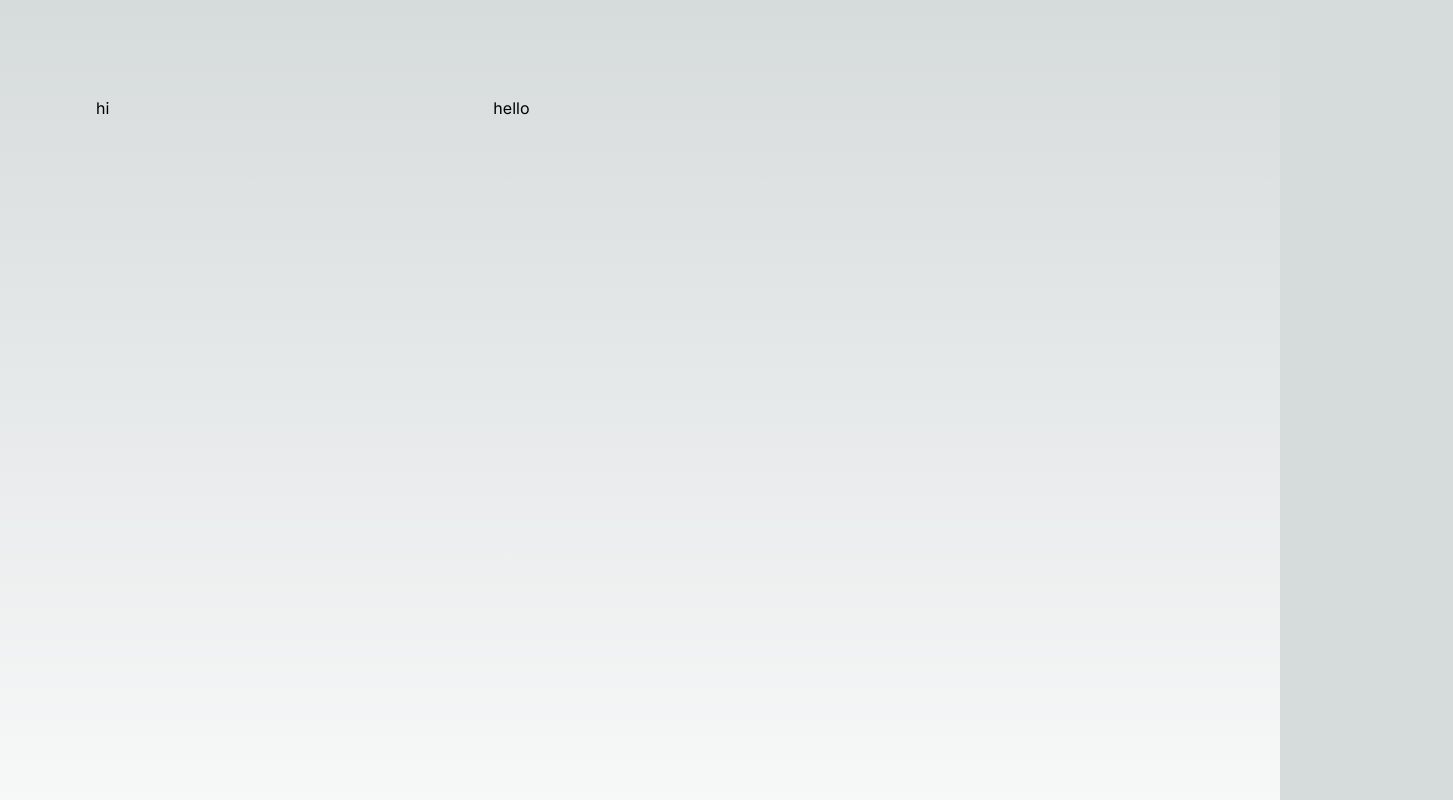
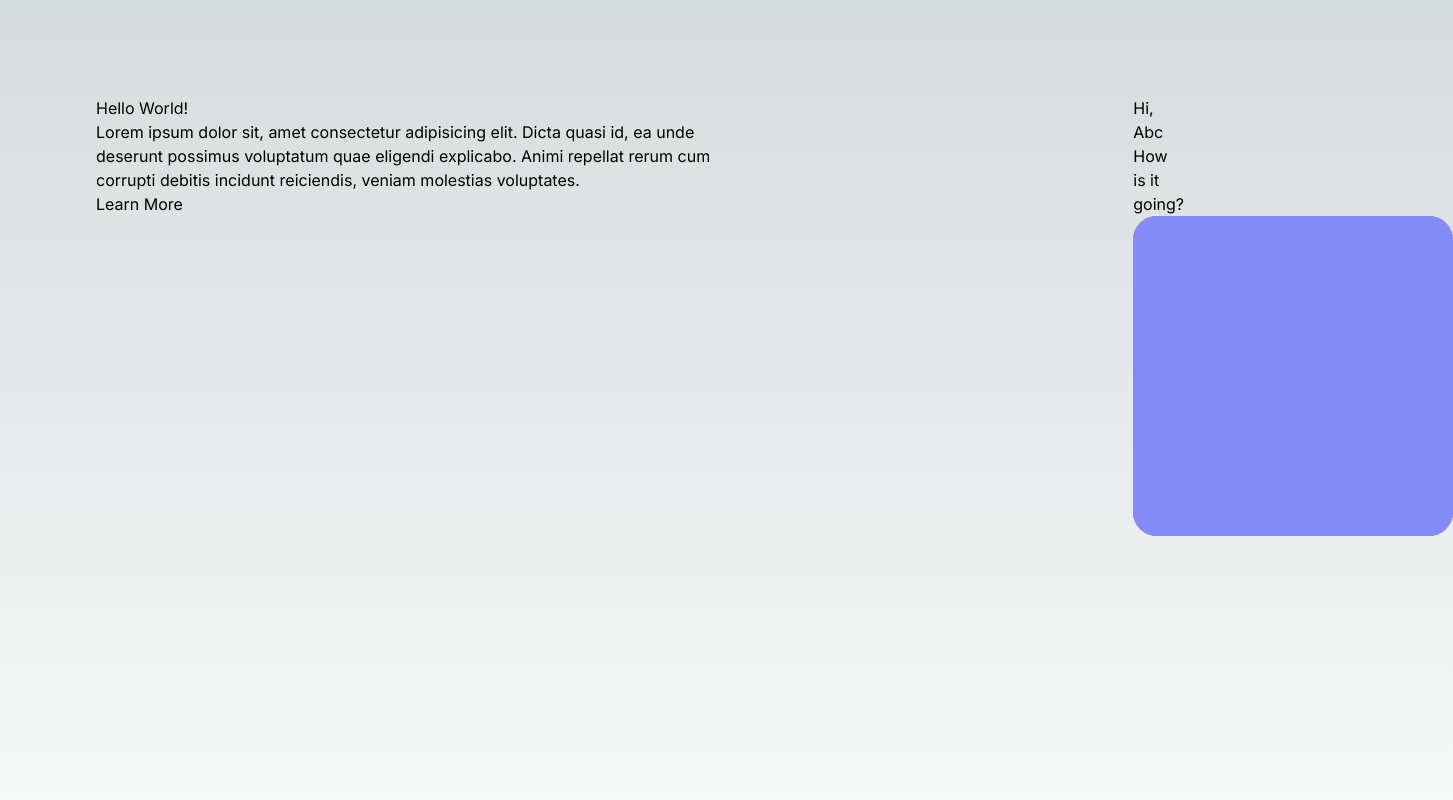
Before and after one commit to ANINDITAPRIYADARSHINI/Card-Animation, a Next.js app: page / in a window 1280 px wide. Shown: the top 800 px of the page, 1453 px wide, since content can reach past the window. Built offline with nearby package versions, Linux system fonts and the light colour scheme.

Commit message:
Added the card elements to the right side.

```diff
--- a/app/page.tsx
+++ b/app/page.tsx
@@ -5,10 +5,20 @@ export default function Home() {
     <main className="flex min-h-screen flex-col items-center justify-between p-24">
       <div className="w-full h-screen flex gap-96">
         <div className="left h-screen">
-          <h2>hi</h2>
+          <h1>Hello World!</h1>
+          <p>Lorem ipsum dolor sit, amet consectetur adipisicing elit. Dicta quasi id, ea unde deserunt possimus voluptatum quae eligendi explicabo. Animi repellat rerum cum corrupti debitis incidunt reiciendis, veniam molestias voluptates.</p>
+          <button>Learn More</button>
         </div>
         <div className="right h-screen ">
-          <h1>hello</h1>
+          <h3>Hi, Abc</h3>
+          <h1>How is it going?</h1>
+          <div className="w-80 h-80 rounded-3xl bg-yellow-200 absolute"></div>
+          <div className="w-80 h-80 rounded-3xl bg-green-200 absolute"></div>
+          <div className="w-80 h-80 rounded-3xl bg-blue-300 absolute"></div>
+          <div className="w-80 h-80 rounded-3xl bg-purple-400 absolute"></div>
+          <div className="w-80 h-80 rounded-3xl bg-pink-400 absolute"></div>
+          <div className="w-80 h-80 rounded-3xl bg-indigo-400 absolute"></div>
+
         </div>
       </div>
     </main>
```
